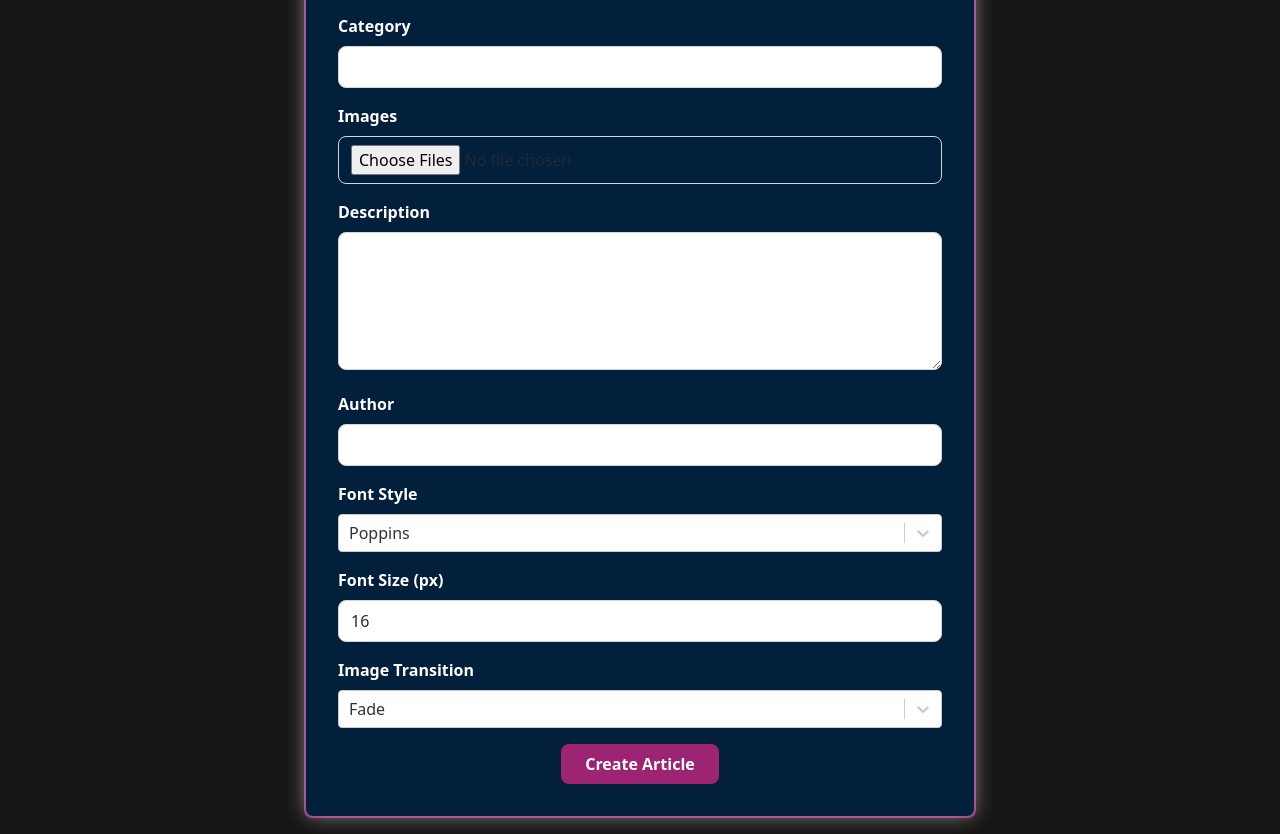
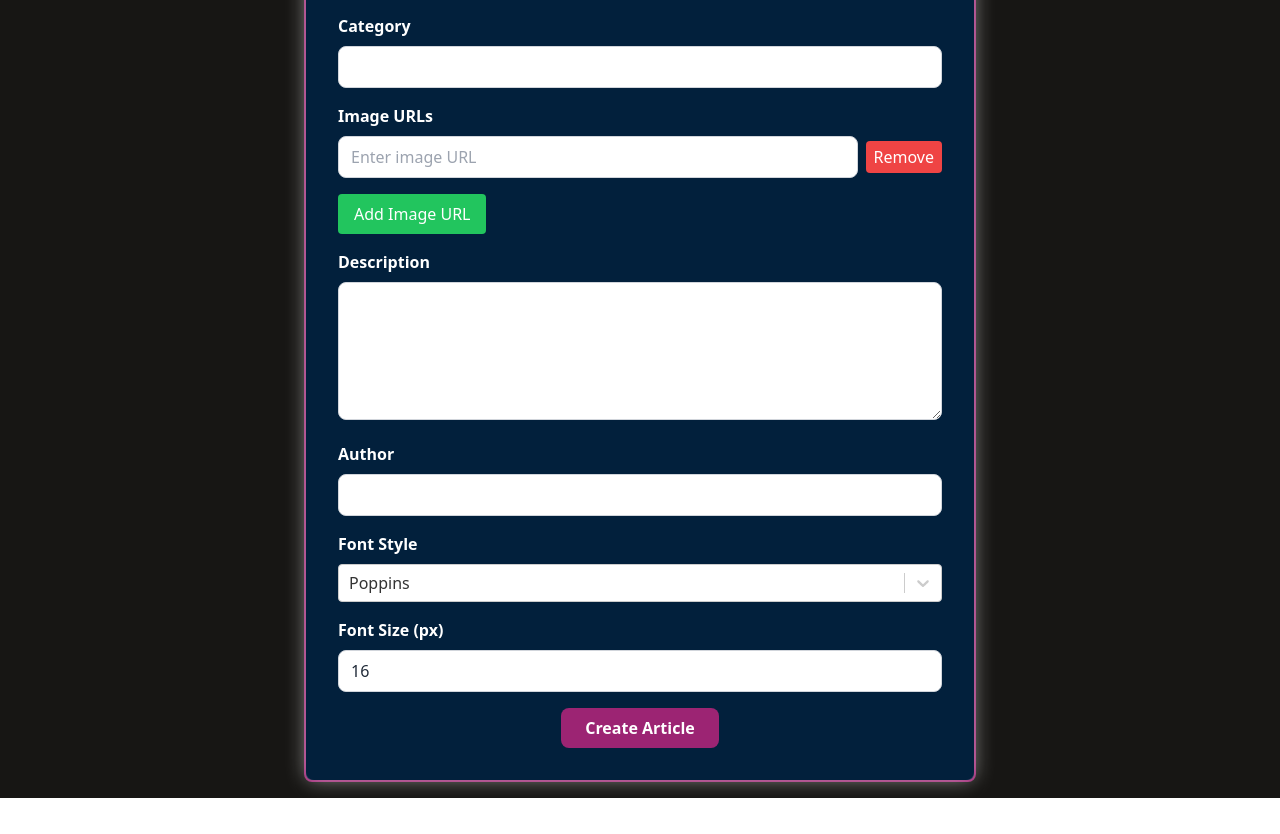
Before and after one commit to osa623/Baos-Wheels-Admin-Panel, a React (Create React App) app in the folder frontend/: page /AddArticle in a window 1280 px wide. Shown: the part 262-1096 px from the top of the page. After the commit the page ends 1060 px from the top, so only its background shows below. Built offline with nearby package versions, Linux system fonts and the light colour scheme; a web font is replaced by a local one.

Commit message:
just added image url adding option for this one

```diff
--- a/frontend/src/Pages/AddArticle.js
+++ b/frontend/src/Pages/AddArticle.js
@@ -6,12 +6,10 @@ import { motion } from "framer-motion";
 import Select from "react-select";
 import Navbar from "../Components/Navbar";
 
-
 const slideVariants = {
   hidden: { opacity: 0, x: -100 },
   visible: { opacity: 1, x: 0 },
 };
-
 
 const fontOptions = [
   { value: "poppins", label: "Poppins" },
@@ -23,60 +21,52 @@ const fontOptions = [
   { value: "kanit", label: "Kanit" },
 ];
 
-
-const transitionOptions = [
-  { value: "fade", label: "Fade" },
-  { value: "slide", label: "Slide" },
-  { value: "zoom", label: "Zoom" },
-];
-
 const AddArticle = () => {
   const navigate = useNavigate();
   const [title, setTitle] = useState("");
   const [category, setCategory] = useState("");
-  const [images, setImages] = useState([]);
+  const [imageUrls, setImageUrls] = useState([""]); // Updated state to manage image URLs
   const [description, setDescription] = useState("");
   const [author, setAuthor] = useState("");
   const [selectedFont, setSelectedFont] = useState(fontOptions[0]);
   const [fontSize, setFontSize] = useState(16);
-  const [transitionType, setTransitionType] = useState(transitionOptions[0]);
 
-
-  const handleImageUpload = (e) => {
-    const files = Array.from(e.target.files);
-    setImages(files);
+  const handleImageUrlChange = (index, value) => {
+    const newImageUrls = [...imageUrls];
+    newImageUrls[index] = value;
+    setImageUrls(newImageUrls);
   };
 
+  const addImageUrlField = () => {
+    setImageUrls([...imageUrls, ""]);
+  };
+
+  const removeImageUrlField = (index) => {
+    const newImageUrls = imageUrls.filter((_, i) => i !== index);
+    setImageUrls(newImageUrls);
+  };
 
   const handleSubmit = async (e) => {
     e.preventDefault();
 
-    const formData = new FormData();
-    formData.append("title", title);
-    formData.append("category", category);
-    formData.append("description", description);
-    formData.append("author", author);
-
-
-    images.forEach((file) => {
-      formData.append("images", file);
-    });
+    const articleData = {
+      title,
+      category,
+      description,
+      author,
+      images: imageUrls,
+    };
 
     try {
       const response = await axios.post(
         "http://localhost:5000/api/articles/add",
-        formData,
-        {
-          headers: {
-            "Content-Type": "multipart/form-data",
-          },
-        }
+        articleData
       );
       console.log(response.data);
       alert("Article created successfully!");
       setTitle("");
       setCategory("");
-      setImages([]);
+      setImageUrls([""]); // Reset to a single empty field
       setDescription("");
       setAuthor("");
       navigate("/articles");
@@ -85,8 +75,6 @@ const AddArticle = () => {
       alert("Error creating article");
     }
   };
-
-  const imagePreviews = images.map((file, index) => URL.createObjectURL(file));
 
   return (
     <div className="relative min-h-screen w-full bg-baseextra5 flex flex-col items-center">
@@ -131,15 +119,34 @@ const AddArticle = () => {
             </div>
             <div className="mb-4">
               <label className="block text-white font-semibold mb-2">
-                Images
+                Image URLs
               </label>
-              <input
-                type="file"
-                multiple
-                accept="image/*"
-                onChange={handleImageUpload}
-                className="w-full px-3 py-2 border border-gray-300 rounded-lg focus:outline-none focus:border-indigo-500"
-              />
+              {imageUrls.map((url, index) => (
+                <div key={index} className="flex items-center mb-2">
+                  <input
+                    type="text"
+                    value={url}
+                    onChange={(e) => handleImageUrlChange(index, e.target.value)}
+                    className="w-full px-3 py-2 border border-gray-300 rounded-lg focus:outline-none focus:border-indigo-500"
+                    placeholder="Enter image URL"
+                    required
+                  />
+                  <button
+                    type="button"
+                    onClick={() => removeImageUrlField(index)}
+                    className="ml-2 px-2 py-1 bg-red-500 text-white rounded"
+                  >
+                    Remove
+                  </button>
+                </div>
+              ))}
+              <button
+                type="button"
+                onClick={addImageUrlField}
+                className="mt-2 px-4 py-2 bg-green-500 text-white rounded"
+              >
+                Add Image URL
+              </button>
             </div>
             <div className="mb-4">
               <label className="block text-white font-semibold mb-2">
@@ -194,17 +201,6 @@ const AddArticle = () => {
                 required
               />
             </div>
-            <div className="mb-4">
-              <label className="block text-white font-semibold mb-2">
-                Image Transition
-              </label>
-              <Select
-                value={transitionType}
-                onChange={(option) => setTransitionType(option)}
-                options={transitionOptions}
-                className="w-full"
-              />
-            </div>
             <div className="text-center">
               <button
                 type="submit"
@@ -214,26 +210,6 @@ const AddArticle = () => {
               </button>
             </div>
           </form>
-          {imagePreviews.length > 0 && (
-            <div className="mt-6">
-              <h3 className="text-white font-semibold mb-2">Image Previews:</h3>
-              <motion.div
-                className="grid grid-cols-3 gap-2"
-                initial="hidden"
-                animate="visible"
-                transition={{ type: "spring", stiffness: 120, damping: 10 }}
-              >
-                {imagePreviews.map((img, index) => (
-                  <img
-                    key={index}
-                    src={img}
-                    alt={`Preview ${index + 1}`}
-                    className={`w-full h-32 object-cover rounded-lg shadow-md transition-${transitionType.value}`}
-                  />
-                ))}
-              </motion.div>
-            </div>
-          )}
         </motion.div>
       </div>
     </div>
```
Also changed, not shown: 1 other file (tests, documents, lock files or other folders).
